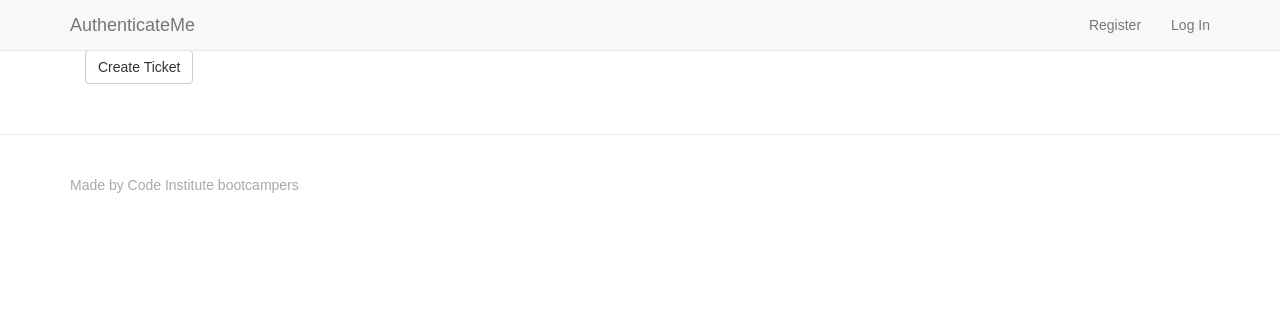
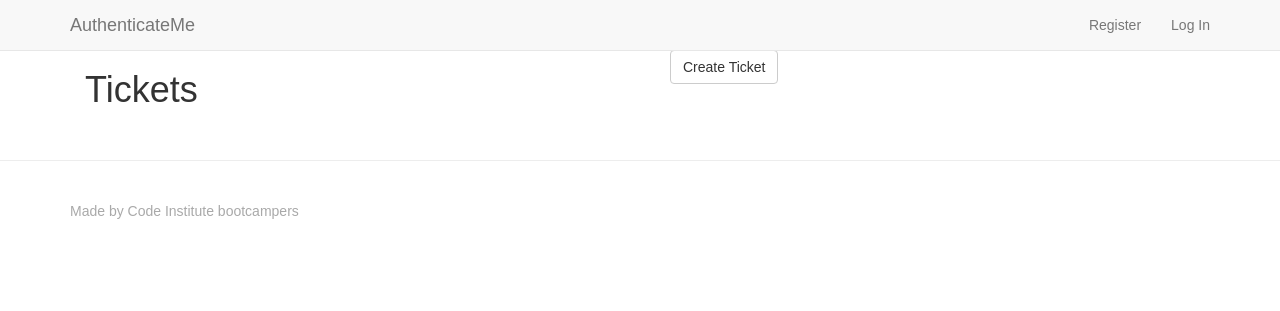
Before and after one commit to leonxx-dev/issue-tracker, a Django app: page /tickets/ in a window 1280 px wide. Shown: the top 311 px of the page. Run offline with Django 3.2, Linux system fonts and the light colour scheme; data that the repository does not hold is empty; some libraries are stand-ins or nearby versions.

Commit message:
Added some style to tickets page

```diff
--- a/tickets/templates/tickets.html
+++ b/tickets/templates/tickets.html
@@ -3,24 +3,33 @@
     <div class="container">
         <div class="row">
             <div class="col-sm-6">
-                <p><a href="{% url 'new_ticket' %}"  class="btn btn-default">Create Ticket</a></p>
+                <h1>Tickets</h1>
+            </div>
+            <div class="col-sm-6">
+                <a href="{% url 'new_ticket' %}"  class="btn btn-default right">Create Ticket</a>
+            </div>
         </div>
     </div>
     </div>
-
     <div class="container">
         <div class="row">
             {% for ticket in tickets %}
-            <div class="col-md-4 col-sm-6">
-                <h3>{{ ticket.title }}</h3>
-                <p>{{ ticket.content|truncatewords:30 }}</p>
-                <p><a href="{% url 'ticket_detail' ticket.id %}"  class="btn btn-default">Read more</a></p>
-                <p><span class="boldtext">Published on:</span> {{ ticket.published_date }} </p>
-                <p><span class="boldtext">Updated on:</span> {{ ticket.update_date }} </p>
-                <p><span class="boldtext">Status:</span> {{ticket.status}}</p>
+
+            <div class="col-sm-6 col-md-4">
+                <div class="thumbnail">
+                    <div class="caption">
+                        <h3>{{ ticket.title }}</h3>
+                        <p><span class="boldtext">Status:</span> {{ticket.status}}</p>
+                        <p>{{ ticket.content|truncatewords:30 }}</p>
+                        <p><a href="{% url 'ticket_detail' ticket.id %}"  class="btn btn-primary">Read more</a></p>
+                        <div>
+                            <p><span class="boldtext">Published on:</span> {{ ticket.published_date }}</p>
+                            <p><span class="boldtext">Updated on:</span> {{ ticket.update_date }}</p>
+                        </div>
+                    </div>
+                </div>
             </div>
             {% endfor %}
         </div>
     </div>
-
 {% endblock %}
```
